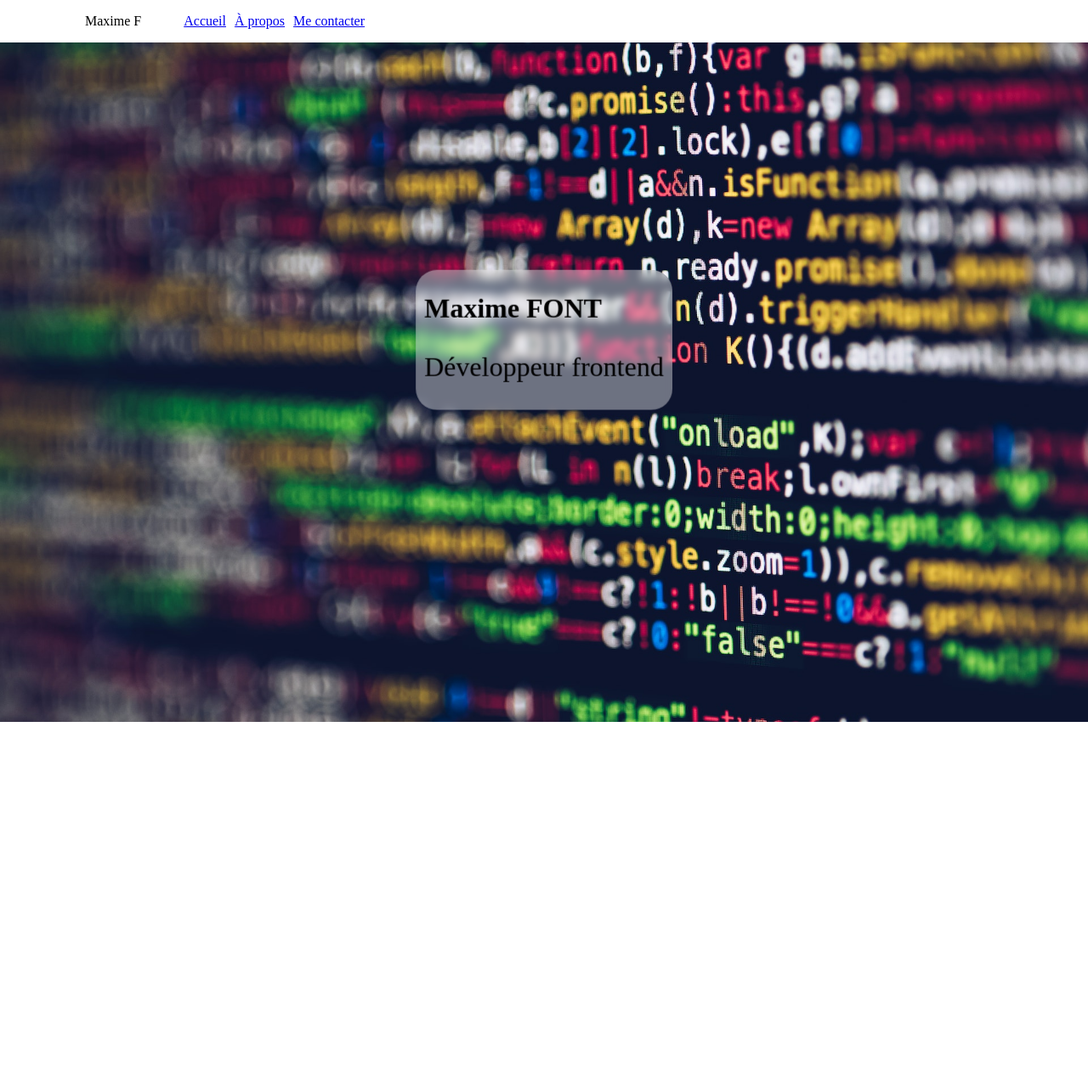
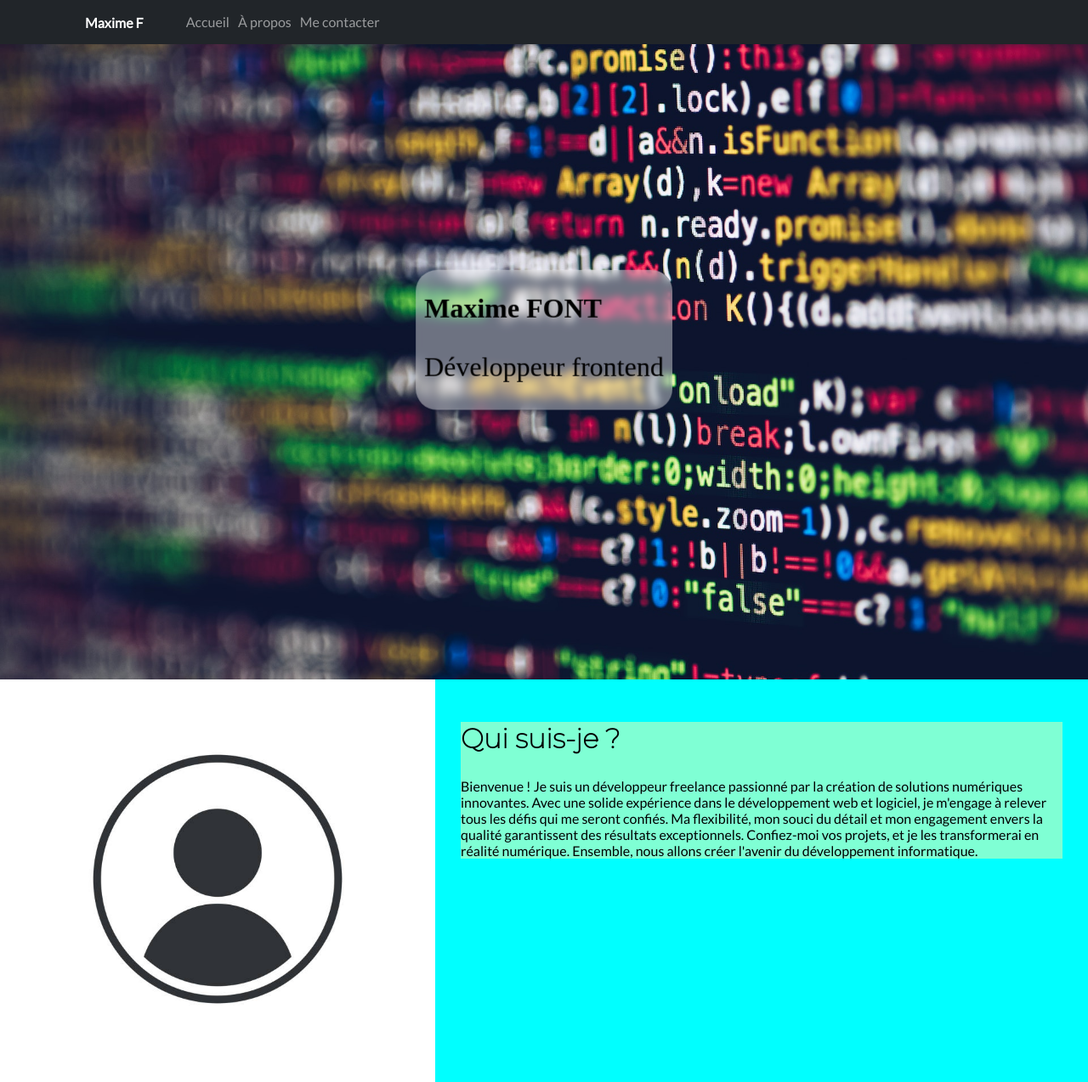
Before and after one commit to MaximeFONT-GAUDIN/showcase, a plain HTML site: page html/index.html in a window 1280 px wide. Shown: the whole page at 85% size. Before the commit the page ends 850 px from the top, so only its background shows below. Drawn offline with Linux system fonts and the light colour scheme; a web font is replaced by a local one.

Commit message:
navbar and about section start

```diff
--- a/css/style.css
+++ b/css/style.css
@@ -1,7 +1,14 @@
+@import url('https://fonts.googleapis.com/css2?family=Shizuru&display=swap');
+@import url('https://fonts.googleapis.com/css2?family=Montserrat:wght@100&family=Shizuru&display=swap');
+
 body {
     margin: 0;
     padding: 0;
     overflow-x: hidden;
+}
+
+a:link {
+    text-decoration: none;
 }
 
 .text-center {
@@ -25,17 +32,60 @@ body {
 }
 
 .navbar-container {
+    width: 100vw;
+    position: fixed;
+    background-color: #212529;
     align-items: center;
     display: flex;
     flex-direction: row;
 }
 
+.navbar-content {
+    font-family: Lato;
+}
+
 .navbar-logo {
     margin-left: 100px;
+    color: white;
+    font-weight: bold;
+    display: inline-block;
+    position: relative;
+}
+.navbar-logo::after {
+    content: '';
+    position: absolute;
+    width: 100%;
+    transform: scaleX(0);
+    height: 2px;
+    bottom: 0;
+    left: 0;
+    background-color: blue;
+    transform-origin: bottom right;
+    transition: transform 0.25s ease-out;
+}
+.navbar-logo:hover::after {
+    transform: scaleX(1);
+    transform-origin: bottom left;
+}
+
+.nav-link {
+    color: #FFFFFF8C;
+    overflow: hidden;
+    background: linear-gradient(to right, blue, blue 50%, #FFFFFF8C 50%);
+    background-clip: text;
+    -webkit-background-clip: text;
+    -webkit-text-fill-color: transparent;
+    background-size: 200% 100%;
+    background-position: 100%;
+    transition: background-position 275ms ease;
+}
+
+.nav-link:hover {
+    background-position: 0 100%;
 }
 
 .navbar-nav {
-    list-style-type:none;
+    list-style-type: none;
     display: flex;
     flex-direction: row;
 }
@@ -50,3 +100,39 @@ body {
     background-image: url('../image/image_herobanner.jpg');
     background-size: cover;
 }
+
+.row {
+    display: grid;
+    grid-template-columns: 40% 60%;
+}
+
+.left-side {
+    /* background-color: yellow; */
+    text-align: center;
+}
+
+.profile-pics {
+    margin: 30px;
+    width: 80%;
+    height: auto;
+}
+
+.right-side {
+    background-color: aqua;
+}
+
+.right-container {
+    background-color: aquamarine;
+    margin: 30px;
+    margin-top: 50px;
+}
+
+.presentation-title {
+    font-family: Montserrat;
+    font-size: 2em;
+}
+
+.presentation-text {
+    font-family: Lato;
+    font-weight: 100;
+}
--- a/html/index.html
+++ b/html/index.html
@@ -1,24 +1,27 @@
 <!DOCTYPE html>
 <html>
+
 <head>
     <title>MaximeF</title>
     <link rel="stylesheet" href="../css/style.css">
+    <link href='http://fonts.googleapis.com/css?family=Lato&subset=latin,latin-ext' rel='stylesheet'>
 </head>
+
 <body>
 
     <nav class="navbar">
         <div class="navbar-container">
-                <a class="navbar-logo">Maxime F</a>
+            <a class="navbar-logo navbar-content" href="#">Maxime F</a>
             <div class="navbar-shortcut">
                 <ul class="navbar-nav">
                     <li class="nav-item">
-                            <a class="nav-link" href="#hero">Accueil</a>
+                        <a class="nav-link navbar-content" href="#hero">Accueil</a>
                     </li>
                     <li class="nav-item">
-                            <a class="nav-link" href="#about">À propos</a>
+                        <a class="nav-link navbar-content" href="#about">À propos</a>
                     </li>
                     <li class="nav-item">
-                            <a class="nav-link" href="#contact">Me contacter</a>
+                        <a class="nav-link navbar-content" href="#contact">Me contacter</a>
                     </li>
                 </ul>
             </div>
@@ -31,5 +34,21 @@
             <p class="lead name">Développeur frontend</p>
         </div>
     </section>
+    <section id="about" class="about">
+        <div class="row">
+            <div id="left" class="left-side">
+                <img src="../image/empty_profile.jpg" alt="Maxime FONT" class="profile-pics">
+            </div>
+            <div id="right" class="right-side">
+                <div class="right-container">
+                    <h2 class="presentation-title">Qui suis-je ?</h2>
+                    <p class="presentation-text">
+                        Bienvenue ! Je suis un développeur freelance passionné par la création de solutions numériques innovantes. Avec une solide expérience dans le développement web et logiciel, je m'engage à relever tous les défis qui me seront confiés. Ma flexibilité, mon souci du détail et mon engagement envers la qualité garantissent des résultats exceptionnels. Confiez-moi vos projets, et je les transformerai en réalité numérique. Ensemble, nous allons créer l'avenir du développement informatique.
+                    </p>
+                </div>
+            </div>
+        </div>
+    </section>
 </body>
+
 </html>
```
Also changed, not shown: image/blue_profile.jpg (added), image/empty_profile.jpg (added), image/green_profile.jpg (added), image/red_profile.jpg (added). Lines whose indentation alone changed are shown as unchanged.
